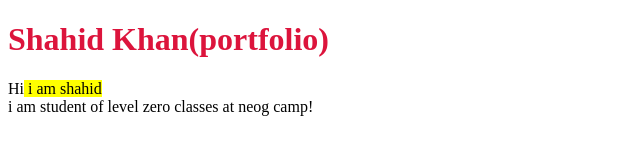
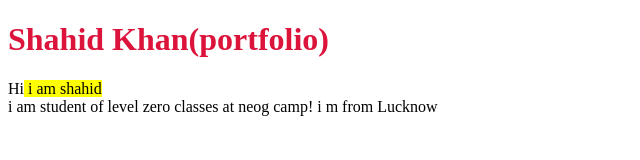
Before and after one commit to shahid-py/portfolio-starter, a plain HTML site: page index.html in a window 1280 px wide. Shown: the whole page, without its empty margins (0-640 px from the left). Drawn offline with Linux system fonts and the light colour scheme.

Commit message:
doc: added address

```diff
--- a/index.html
+++ b/index.html
@@ -15,6 +15,7 @@
     <br>
 
     i am student of level zero classes at neog camp!
+    i m from Lucknow
 
 </body>
 </html>
```
